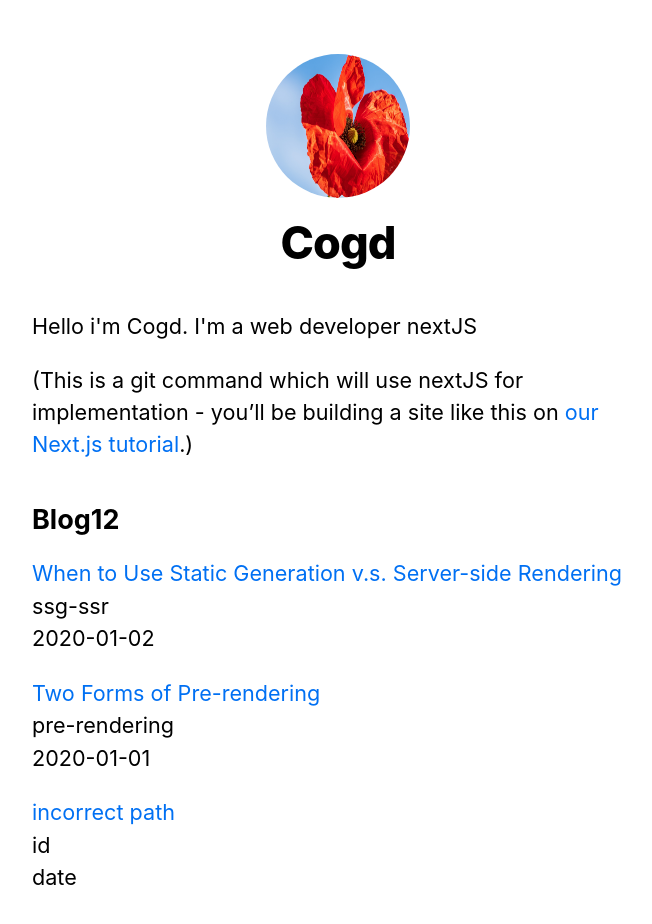
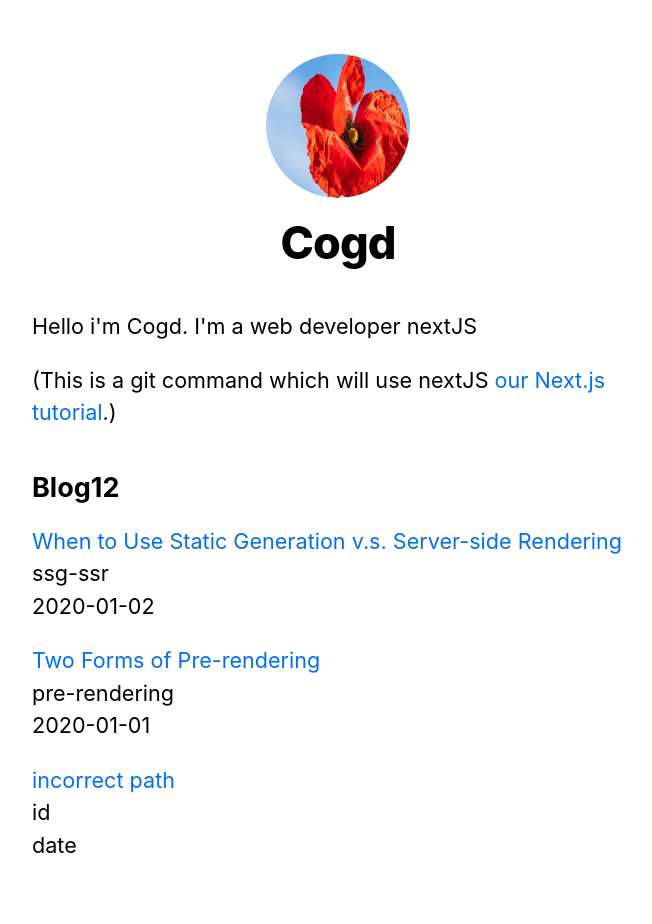
Before and after one commit to cogd-thien/nextjs-blog, a Next.js app: page / in a window 1280 px wide. Shown: the top 924 px of the page, without its empty margins (302-954 px from the left). Built offline with nearby package versions, Linux system fonts and the light colour scheme.

Commit message:
new change

```diff
--- a/pages/index.js
+++ b/pages/index.js
@@ -15,8 +15,7 @@ function Home({ allPostsData }) {
 			<section className={utilStyles.headingMd}>
 				<p>Hello i'm Cogd. I'm a web developer nextJS</p>
 				<p>
-					(This is a git command which will use nextJS for
-					implementation - you’ll be building a site like this on{' '}
+					(This is a git command which will use nextJS{' '}
 					<a href='https://nextjs.org/learn'>our Next.js tutorial</a>
 					.)
 				</p>
```
